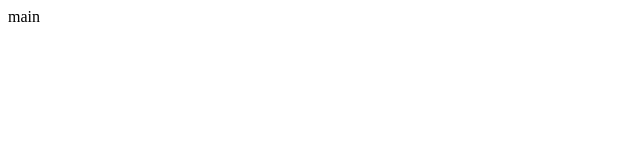
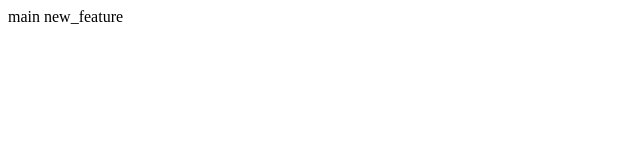
Before and after one commit to Shruti-Sharma11/MergeConflict-Test, a plain HTML site: page index.html in a window 1280 px wide. Shown: the full height of the page, 0-640 px from the left. Drawn offline with Linux system fonts and the light colour scheme.

Commit message:
Update index.html

```diff
--- a/index.html
+++ b/index.html
@@ -3,6 +3,7 @@
 </head>
 <body>
 main
+new_feature
 
 </body>
 </html>
```
